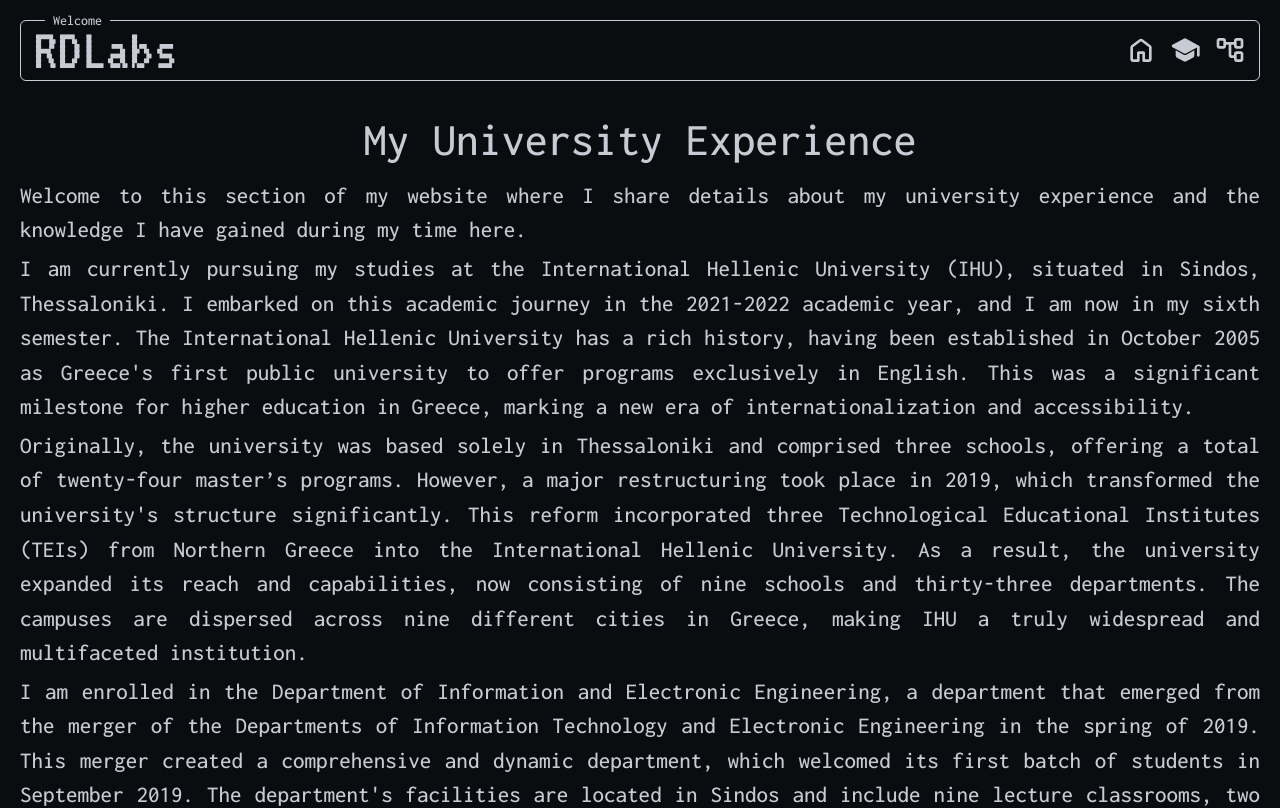
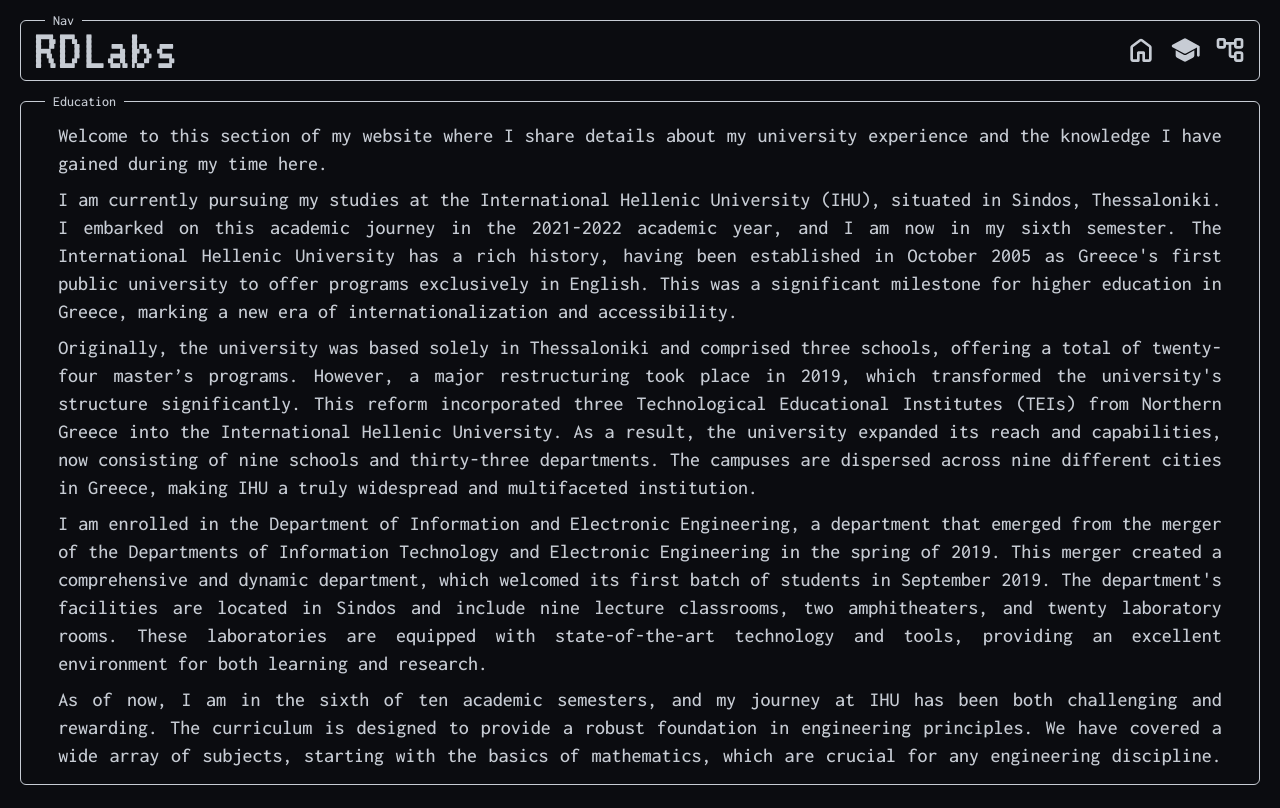
Before and after one commit to RDlabz/RD, a Next.js app: page /edu in a window 1280 px wide. Shown: the top 808 px of the page. Built offline with nearby package versions, Linux system fonts and the light colour scheme.

Commit message:
Education page

```diff
--- a/src/LabContent/en.json
+++ b/src/LabContent/en.json
@@ -66,7 +66,6 @@
     "academics":{
 
         "uni":[
-            "My University Experience",
             "Welcome to this section of my website where I share details about my university experience and the knowledge I have gained during my time here.",
             "I am currently pursuing my studies at the International Hellenic University (IHU), situated in Sindos, Thessaloniki. I embarked on this academic journey in the 2021-2022 academic year, and I am now in my sixth semester. The International Hellenic University has a rich history, having been established in October 2005 as Greece's first public university to offer programs exclusively in English. This was a significant milestone for higher education in Greece, marking a new era of internationalization and accessibility.",
             "Originally, the university was based solely in Thessaloniki and comprised three schools, offering a total of twenty-four master’s programs. However, a major restructuring took place in 2019, which transformed the university's structure significantly. This reform incorporated three Technological Educational Institutes (TEIs) from Northern Greece into the International Hellenic University. As a result, the university expanded its reach and capabilities, now consisting of nine schools and thirty-three departments. The campuses are dispersed across nine different cities in Greece, making IHU a truly widespread and multifaceted institution.",
--- a/src/app/edu/page.tsx
+++ b/src/app/edu/page.tsx
@@ -1,12 +1,17 @@
 'use client'
+import { BodyWindow, Window, WindowGrid } from "@/components/WindowManager";
 import en from "@/LabContent/en.json"
 
 const edu= en.academics
 
 export default function App() {
   return (
-    <section>
-      {edu.uni.map((uni, ind) => (<p key={"uni_"+ind} className={`${!ind ? "text-center" : "text-justify"} my-1 ${!ind && "text-rd-nav w-full"}`}>{uni}</p>))}
-    </section>
+    <WindowGrid>
+      <BodyWindow>
+        <Window title="Education" padding={"12px 3%"}>
+          {edu.uni.map((uni, ind) => (<p key={"uni_"+ind} className="text-justify text-xl my-2">{uni}</p>))}
+        </Window>
+      </BodyWindow>
+    </WindowGrid>
   );
 }
--- a/src/components/WindowManager.tsx
+++ b/src/components/WindowManager.tsx
@@ -8,7 +8,7 @@ export default function WindowManager({
 }) {
     return (
         <div id="WindowManager" className="h-screen w-screen grid grid-rows-[8%_90%] p-5 gap-5">
-            <Window title="Welcome">{header}</Window>
+            <Window title="Nav">{header}</Window>
             <main className="flex-grow">{children}</main>
         </div>
     )
```
